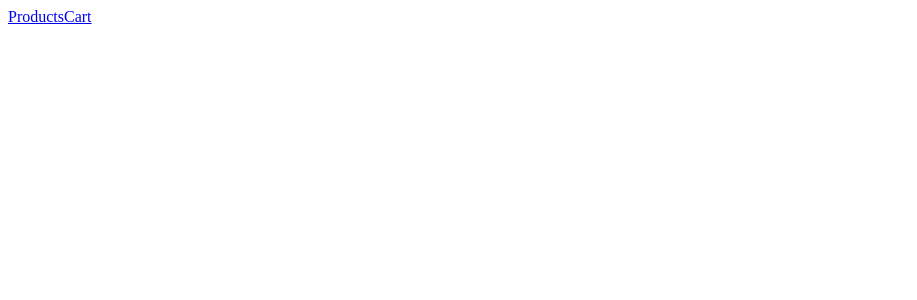
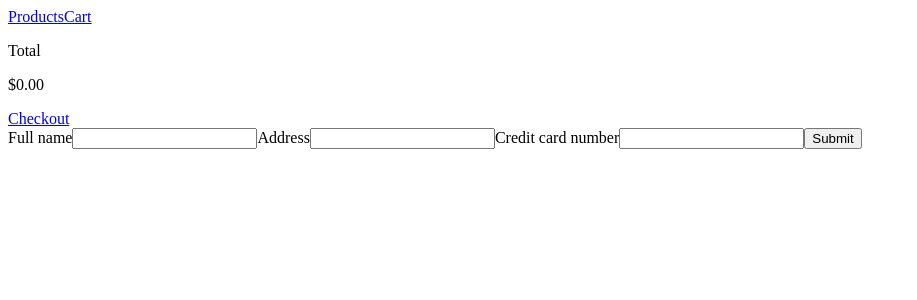
Before and after one commit to w314/storeFront, an Angular app: page /checkout in a window 1280 px wide. Before the commit this address led to /. Shown: the top 300 px of the page, without its empty margins (0-917 px from the left). Built offline with nearby package versions, Linux system fonts and the light colour scheme.

Commit message:
feat: Add checkout page

```diff
--- a/src/app/app-routing.module.ts
+++ b/src/app/app-routing.module.ts
@@ -6,13 +6,15 @@ import { Routes, RouterModule } from '@angular/router'
 import { ProductListComponent } from './components/product-list/product-list.component';
 import { ProductDetailComponent } from './components/product-detail/product-detail.component';
 import { CartComponent } from './components/cart/cart.component';
+import { CheckoutComponent } from './components/checkout/checkout.component';
 
 // create routes
 const routes: Routes = [
   { path: 'products', component: ProductListComponent },
   { path: '', redirectTo: '/products', pathMatch: 'full' },
   { path: 'products/:productId', component: ProductDetailComponent },
-  { path: 'cart', component: CartComponent }
+  { path: 'cart', component: CartComponent },
+  { path: 'checkout', component: CheckoutComponent}
 ]
 
 @NgModule({
--- a/src/app/app.module.ts
+++ b/src/app/app.module.ts
@@ -11,6 +11,7 @@ import { AddToCartComponent } from './components/add-to-cart/add-to-cart.compone
 import { FormsModule } from '@angular/forms';
 import { CartComponent } from './components/cart/cart.component';
 import { OrderItemComponent } from './components/order-item/order-item.component';
+import { CheckoutComponent } from './components/checkout/checkout.component';
 
 
 @NgModule({
@@ -22,7 +23,8 @@ import { OrderItemComponent } from './components/order-item/order-item.component
     ProductDetailComponent,
     AddToCartComponent,
     CartComponent,
-    OrderItemComponent
+    OrderItemComponent,
+    CheckoutComponent
   ],
   imports: [
     BrowserModule,
--- a/src/app/components/cart/cart.component.html
+++ b/src/app/components/cart/cart.component.html
@@ -21,3 +21,4 @@
 </ul>
 <label for="total">Total</label>
 <p>{{ total }}</p>
+<a routerLink="/checkout">Checkout</a>
--- /dev/null
+++ b/src/app/components/checkout/checkout.component.html
@@ -0,0 +1,21 @@
+<app-cart></app-cart>
+<form>
+    <label for="name">Full name</label>
+    <input
+        type="text"
+        name="name"
+        id="name"
+    >
+    <label for="address">Address</label>
+    <input
+        type="text"
+        name="name"
+        id="name"
+    >
+    <label for="credit-card">Credit card number</label>
+    <input
+        type="text"
+        id="credit-card"
+    >
+    <button type="submit">Submit</button>
+</form>
--- /dev/null
+++ b/src/app/components/checkout/checkout.component.ts
@@ -0,0 +1,15 @@
+import { Component, OnInit } from '@angular/core';
+
+@Component({
+  selector: 'app-checkout',
+  templateUrl: './checkout.component.html',
+  styleUrls: ['./checkout.component.css']
+})
+export class CheckoutComponent implements OnInit {
+
+  constructor() { }
+
+  ngOnInit(): void {
+  }
+
+}
```
Also changed, not shown: src/app/components/checkout/checkout.component.css (added), 1 other file (tests, documents, lock files or other folders).
